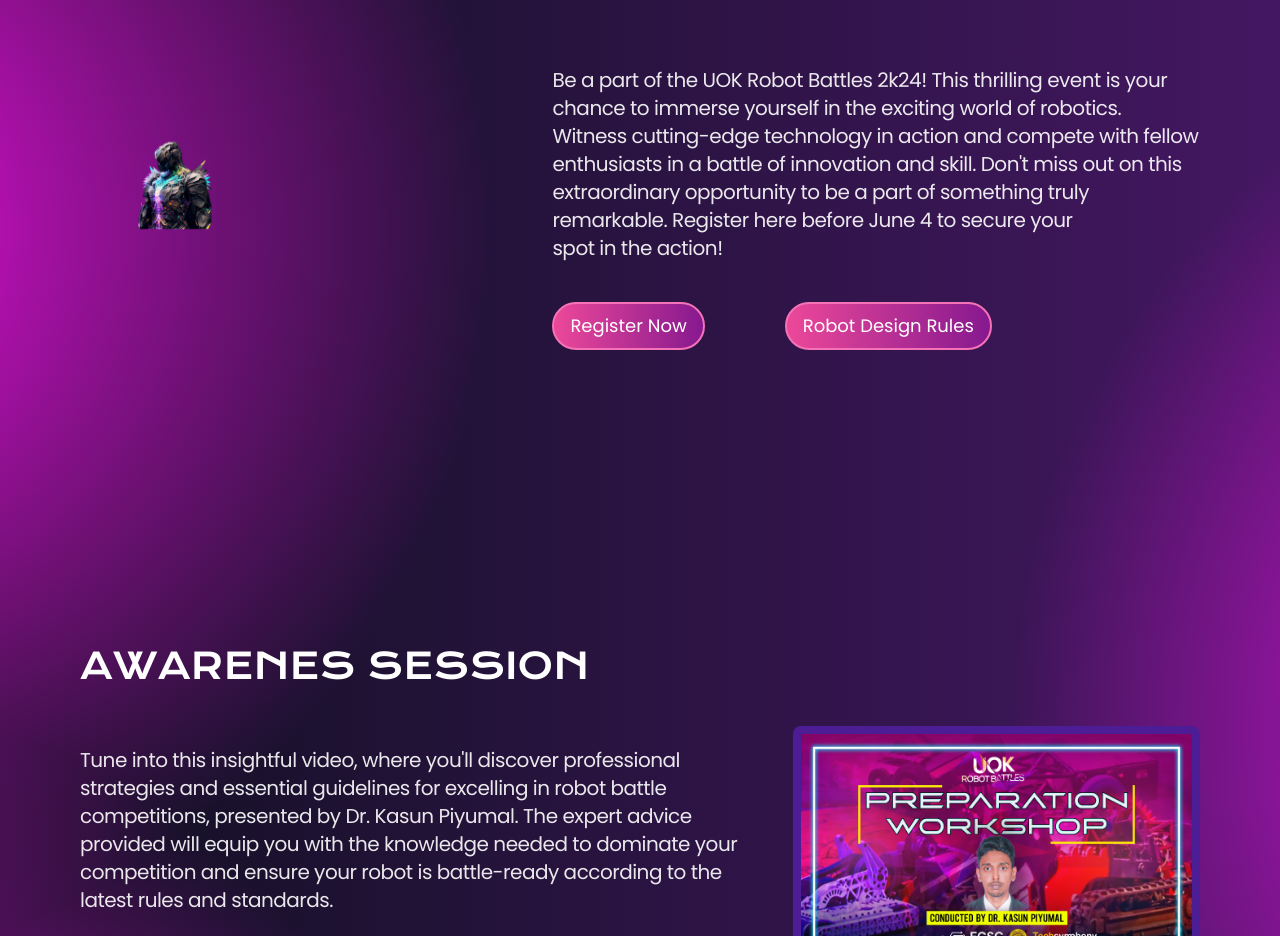
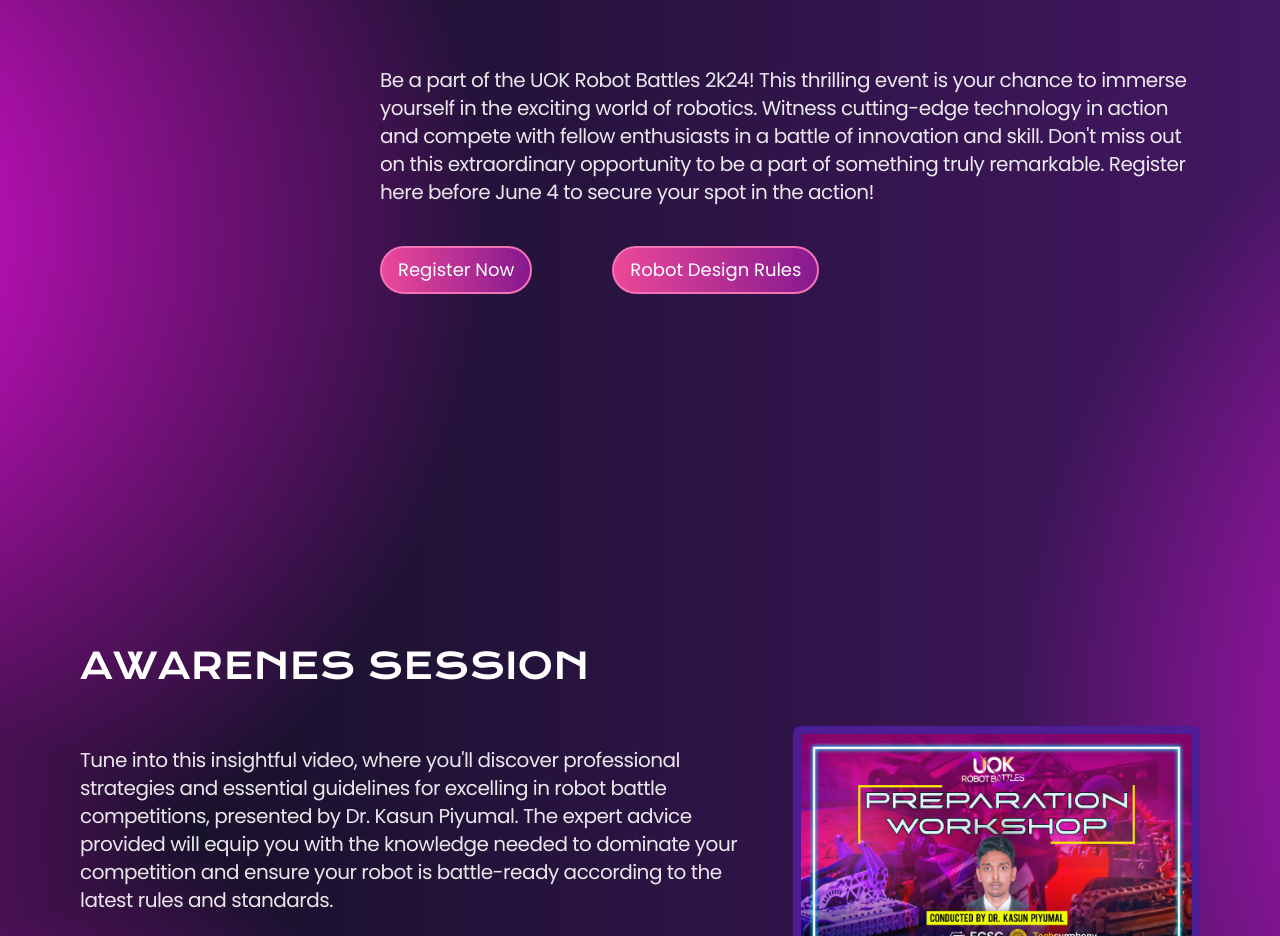
Before and after one commit to maneeshaYasinth/robo-battle-page, a React (Vite) app: page / in a window 1280 px wide. Shown: the part 1220-2156 px from the top of the page. Built offline with nearby package versions, Linux system fonts and the light colour scheme.

Commit message:
add robot image into registration

```diff
--- a/src/components/Registration/Registration.jsx
+++ b/src/components/Registration/Registration.jsx
@@ -10,8 +10,8 @@
         Registration
       </h1>
       <div className="flex flex-col justify-center items-center gap-8 md:justify-between md:gap-10 md:flex-row py-5 mt-5  content-center text-center">
-        <div className="">
-          <img src="/robo.png" alt="robot photo" />
+        <div className=" text-center flex justify-center items-center w-[300px] shadow-2xl shadow-pink-500 rounded-lg md:hidden">
+          <img src="/robo front.png" alt="robot photo" />
         </div>
         <div className=" md:text-start  md:flex-col md:justify-start md:items-start">
           <p className=" text-white font-poppins text-justify-end opacity-90 text-xl md:text-start  space-y-4  mt-10 font-normal leading-normal md:text-xl md:ml-[300px] text-center ">
```
Also changed, not shown: public/robo front.png (added).
